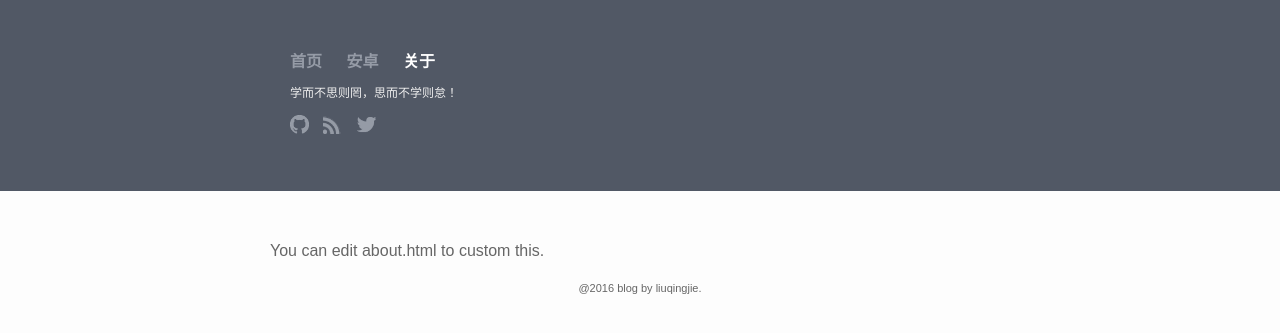
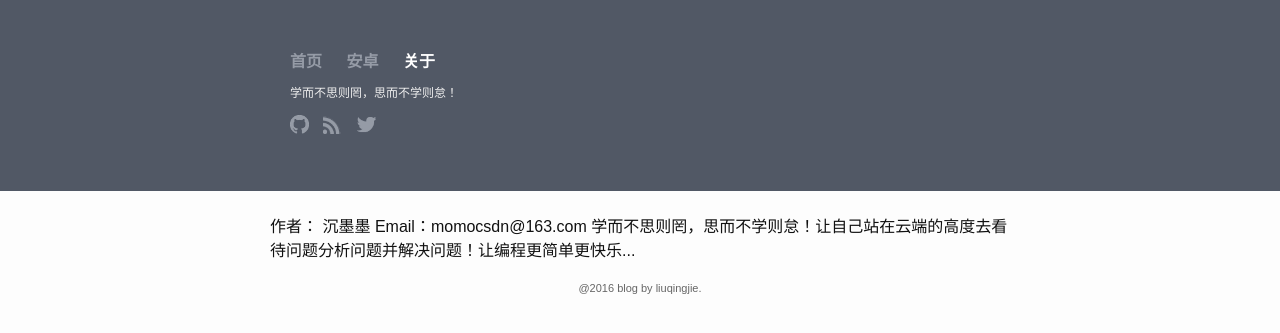
Before and after one commit to momocsdn/momocsdn.github.io, a Jekyll site: the page built from about.html, in a window 1280 px wide. Shown: the top 333 px of the page. Built offline with Jekyll 4.4.1, drawn with Linux system fonts in a browser that asks for light colours.

Commit message:
编辑关于页面

```diff
--- a/_posts/2013-05-01-Activity 基础.markdown
+++ b/_posts/2013-05-01-Activity 基础.markdown
@@ -20,7 +20,7 @@ categories: jekyll update
 
  singleInstance：主要是在多个APP共享一个Activity的时候才会使用，这种模式下会有一个单独的返回栈来管理该活动，当点击返回键的时候，当APP的栈 中所有的Activity都销毁之后，才会去销毁共享模式下的Activity
 
- ---
+
 
 ## 生命周期
 
--- a/about.html
+++ b/about.html
@@ -2,7 +2,8 @@
 layout: default
 ---
 
-<div class="about">
-<br>
-You can edit about.html to custom this.
-</div>
+作者： 沉墨墨
+Email：momocsdn@163.com
+
+
+学而不思则罔，思而不学则怠！让自己站在云端的高度去看待问题分析问题并解决问题！让编程更简单更快乐...
```
